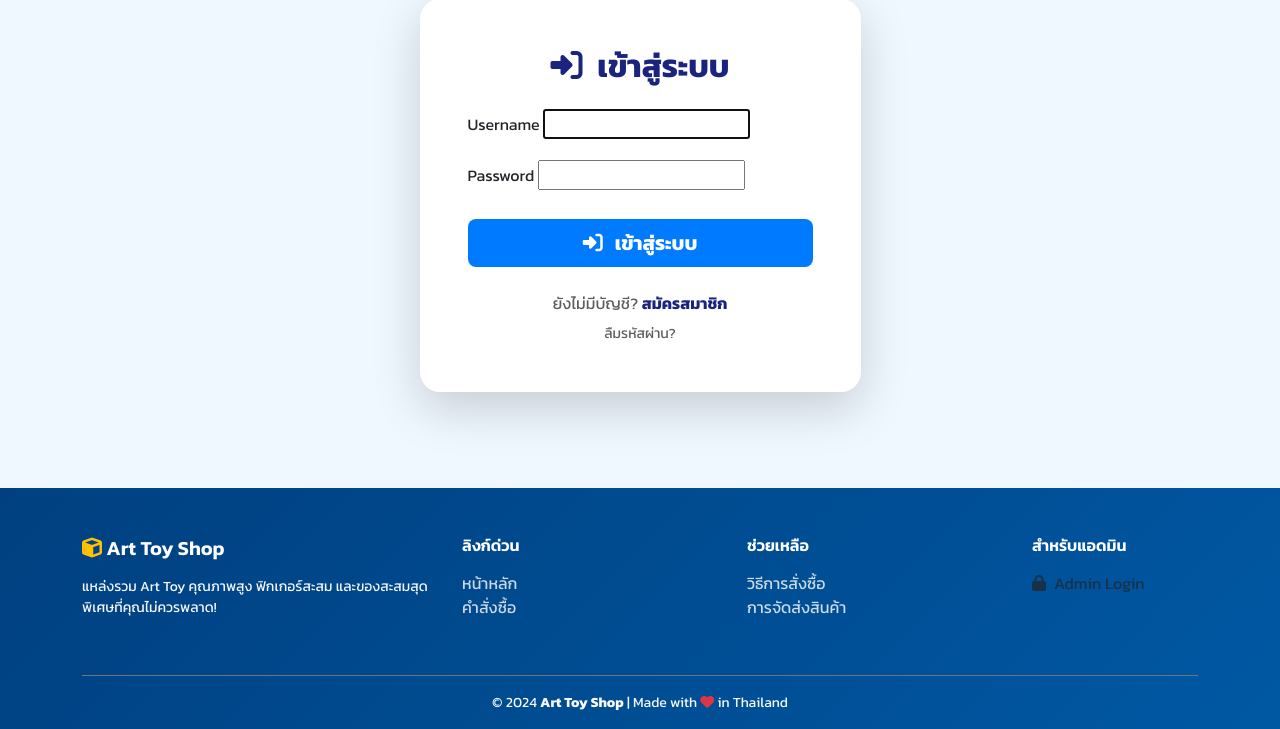
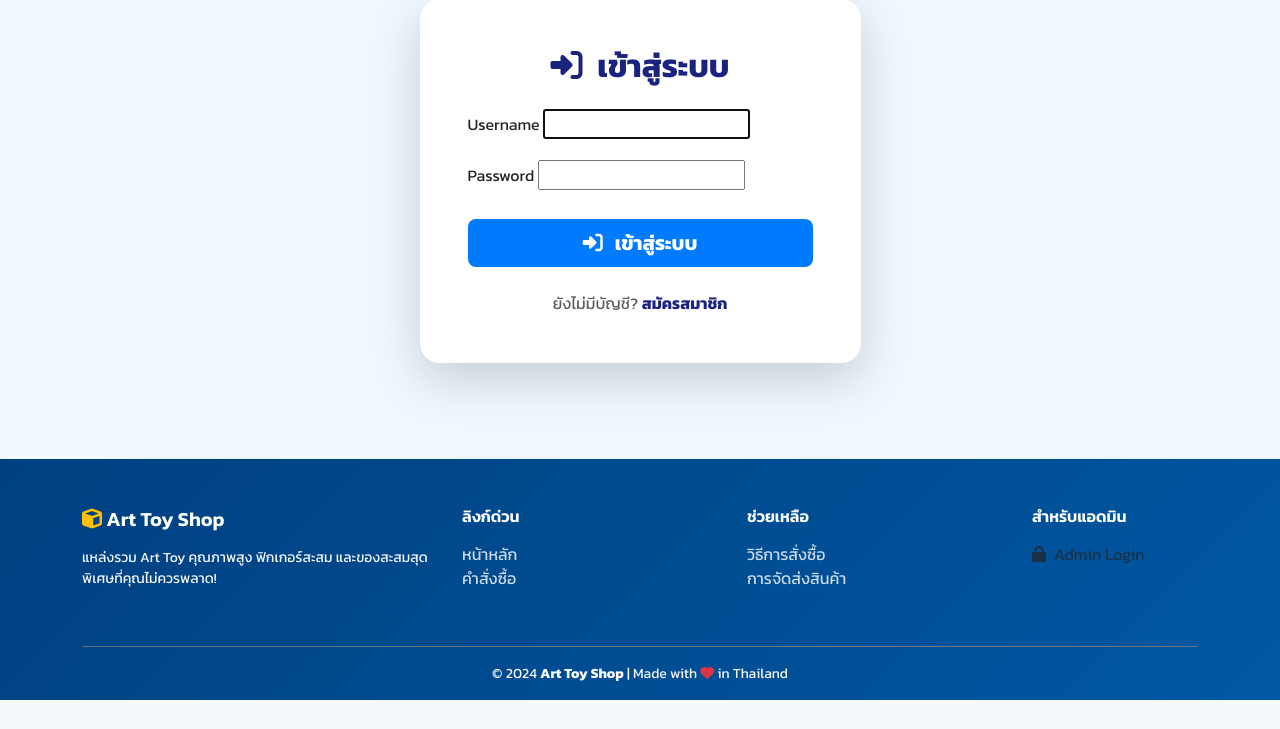
Before and after one commit to Oatnaka/maiarttoy, a Django app: page /login/ in a window 1280 px wide. Shown: the part 154-883 px from the top of the page. After the commit the page ends 854 px from the top, so only its background shows below. Run offline with Django 5.2, Linux system fonts and the light colour scheme.

Commit message:
Update login.html

```diff
--- a/shop/templates/shop/login.html
+++ b/shop/templates/shop/login.html
@@ -68,10 +68,7 @@
                         </a>
                     </p>
 
-                    {# 💡 เพิ่มลิงก์ลืมรหัสผ่าน (Password Reset) ถ้ามี URL pattern อยู่แล้ว #}
-                    <p class="text-center mt-2 mb-0 small">
-                        <a href="{% url 'password_reset' %}" class="text-muted text-decoration-none">ลืมรหัสผ่าน?</a>
-                    </p>
+
 
                 </div>
             </div>
```
